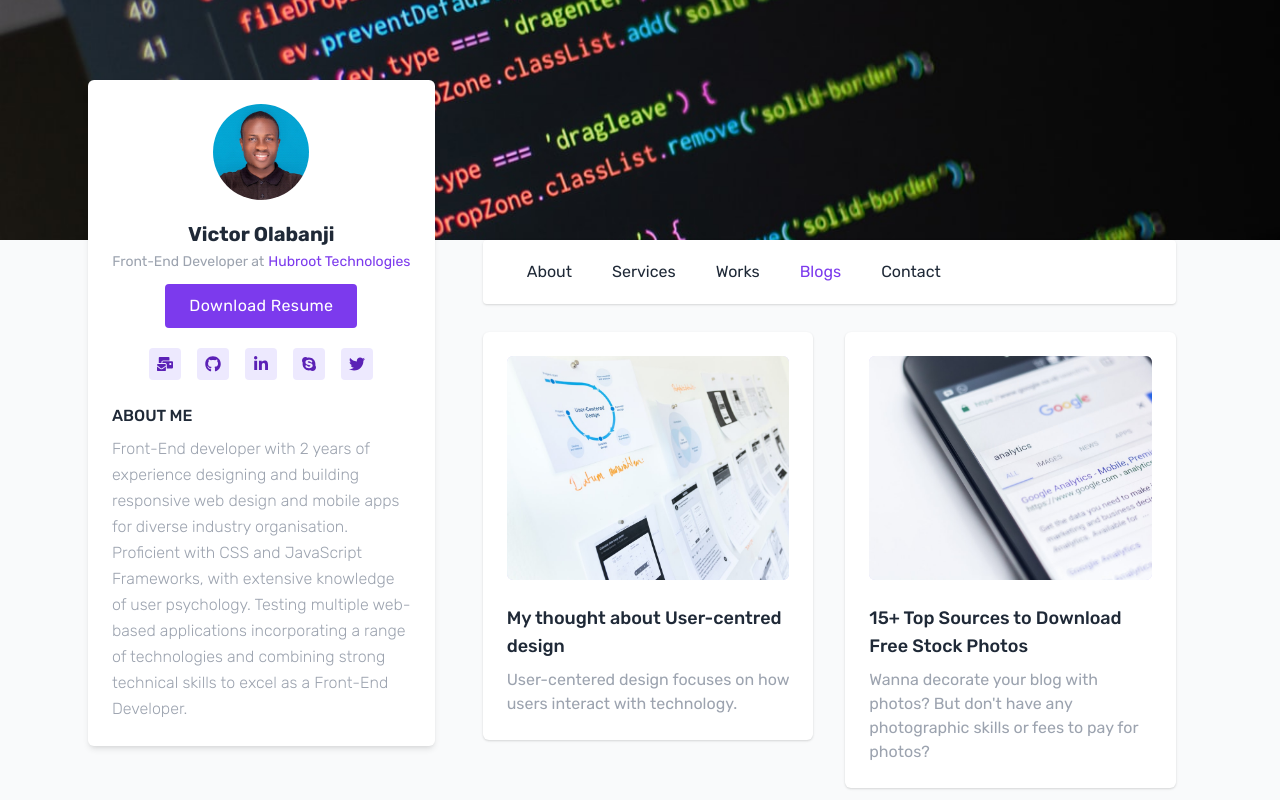
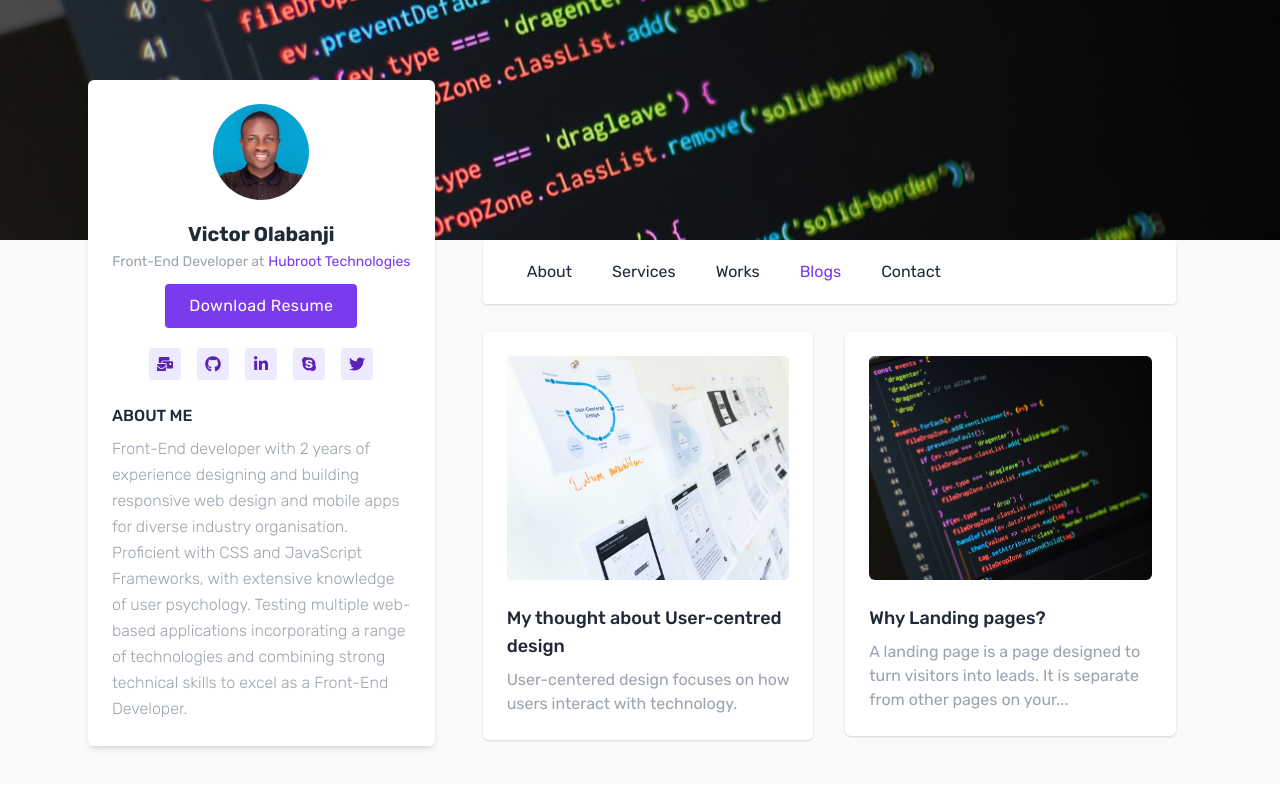
Before and after one commit to Vickthour/myresume-reactjs, a React (Create React App) app: page /blogs in a window 1280 px wide. Shown: the top 800 px of the page. Built offline with nearby package versions, Linux system fonts and the light colour scheme.

Commit message:
Update Blog.jsx

```diff
--- a/src/components/pages/Blog/Blog.jsx
+++ b/src/components/pages/Blog/Blog.jsx
@@ -15,24 +15,10 @@ const blogData = [
   },
   {
     id: 2,
-    image: image2,
-    title: "15+ Top Sources to Download Free Stock Photos",
-    description:
-      "Wanna decorate your blog with photos? But don't have any photographic skills or fees to pay for photos?",
-  },
-  {
-    id: 3,
-    image: image3,
-    title: "15+ Free Startup Landing Page and Web Templates",
+    image: image4,
+    title: "Why Landing pages?",
     description:
       "A landing page is a page designed to turn visitors into leads. It is separate from other pages on your...",
-  },
-  {
-    id: 4,
-    image: image4,
-    title: "10+ Sources to Download Free SVG Illustrations",
-    description:
-      "There is no doubt about the importance of Scalable Vector Graphics illustration today.",
   },
 ];
 
```
